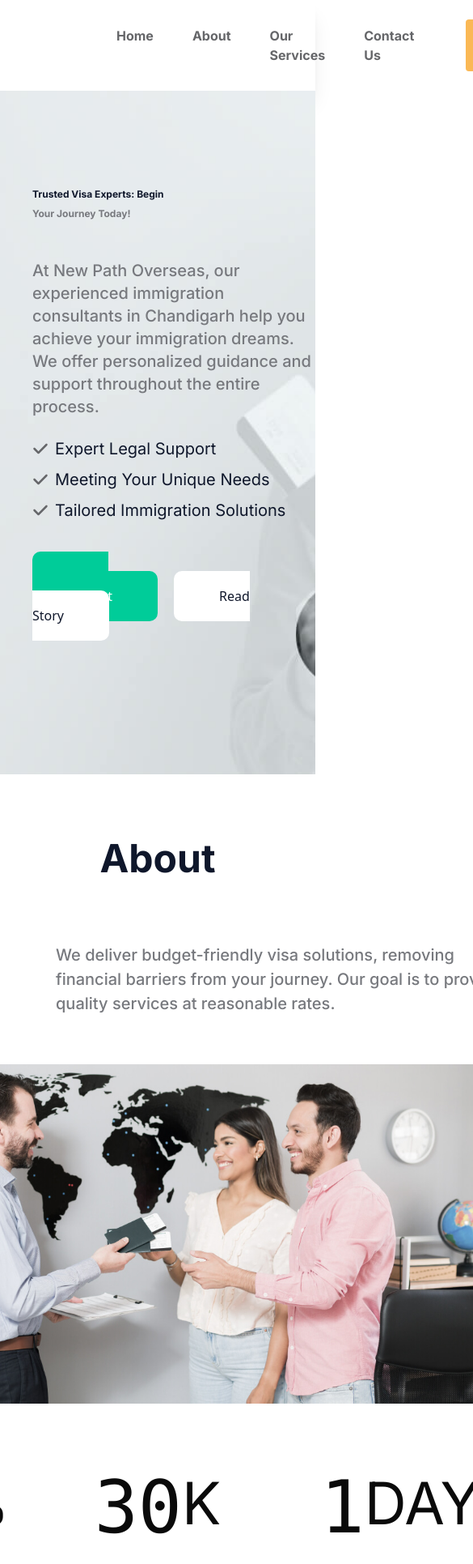
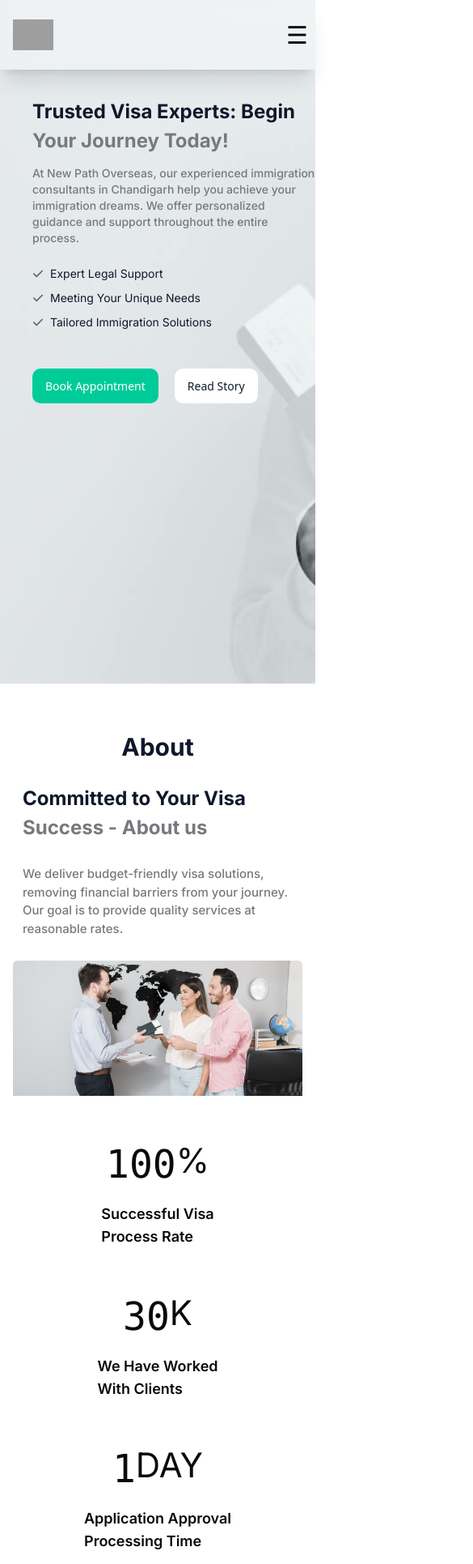
Before and after one commit to Neeraj-gagat/New-path-overseas, a Next.js app: page / in a window 390 px wide. Shown: the top 1931 px of the page at 81% size, 585 px wide, since content can reach past the window. Built offline with nearby package versions, Linux system fonts and the light colour scheme; grey boxes are pictures that could not be loaded.

Commit message:
added responsiveness

```diff
--- a/app/globals.css
+++ b/app/globals.css
@@ -3,9 +3,10 @@
 
 @custom-variant dark (&:is(.dark *));
 
-@theme {
+html {
+  scroll-behavior: smooth;
+}
 
-}
 
 /* :root {
   --background: #ffffff;
--- a/app/page.tsx
+++ b/app/page.tsx
@@ -1,5 +1,6 @@
 import { Aboutus } from "@/components/Aboutus";
 import { AppBar } from "@/components/Appbar";
+import { Contact } from "@/components/Contact";
 import { Hero } from "@/components/Hero";
 import { Ourservices } from "@/components/Our-services";
 
@@ -7,9 +8,12 @@ export default function Home() {
   return (
     <div className="bg-white">
       <AppBar />
+      <div className="md:mt-22">
       <Hero/>
       <Aboutus/>
       <Ourservices/>
+      <Contact/>
+      </div>
   </div>
    );
 }
--- a/components/Aboutus.tsx
+++ b/components/Aboutus.tsx
@@ -58,41 +58,41 @@ export const Aboutus = () => {
 
       ];
 
-    return <div className="flex justify-center pt-20" id="about">
+    return <div className="flex justify-center pt-15 md:pt-20" id="about">
         <div>
-                <p className="flex justify-center text-5xl font-bold text-slate-900">About</p>
-            <div className="flex justify-between space-x-10 pt-20">
-                <div className="text-5xl font-bold max-w-[600px]">
+                <p className="flex justify-center text-3xl md:text-5xl font-bold text-slate-900">About</p>
+            <div className="flex flex-col md:flex-row md:justify-between md:space-x-10 px-7 md:px-0 pt-7 md:pt-20">
+                <div className="md:text-5xl font-bold max-w-full md:max-w-[600px]">
                     <TypewriterEffectSmooth words={words} />
                     {/* <p className="flex justify-center text-slate-900">Committed to Your Visa</p> */}
-                    <TypewriterEffectSmooth2  className="text-[#77797e]" words={words2} />
+                    <TypewriterEffectSmooth2 words={words2} />
                     {/* <p className="text-[#77797e] flex justify-start">Success - About us</p> */}
                 </div>
-                <p className="max-w-xl text-[20px] text-[#77797e] font-medium">We deliver budget-friendly visa solutions, removing financial barriers from your journey. Our goal is to provide quality services at reasonable rates.</p>
+                <p className="max-w-xl text-[15px] md:text-[20px] text-[#77797e] pt-7 md:pt-0 font-medium">We deliver budget-friendly visa solutions, removing financial barriers from your journey. Our goal is to provide quality services at reasonable rates.</p>
             </div>
-            <div className="flex justify-center pt-15">
-            <img  src="/about_img.jpg" alt="image" width={1240} height={200} />
+            <div className="flex justify-center pt-7 md:pt-15">
+            <img  src="/about_img.jpg" alt="image" className="w-[400px] md:w-full px-4 md:px-0 rounded-2xl" width={1240} height={200} />
             </div>
 
-            <div className="flex justify-between">
+            <div className="flex flex-col md:flex-row justify-between">
             <div className="">
-                <div className="w-[300px] flex justify-center pt-15 bg-[#FFFFFF] items-center"> <HTMLContent/> <p className="text-7xl pb-2">%</p> </div>
-                <div className="flex justify-center text-2xl text-start px-auto font-semibold">
+                <div className="w-[100px] md:w-[300px] flex justify-center pt-9 md:pt-15 bg-[#FFFFFF] mx-auto md:mx-0 items-center"> <HTMLContent/> <p className="text-[42px] md:text-7xl pb-2">%</p> </div>
+                <div className="flex justify-center text-lg md:text-2xl text-start px-auto font-semibold">
                 <div className="hover:underline decoration-[#0191FF]" ><p>Successful Visa</p>
                 <p>Process Rate</p></div>
                 </div>
                 </div>
                 <div className="">
-                <div className="w-[300px] flex justify-center pt-15 bg-[#FFFFFF] items-center"> <HTMLContent2/><p className="text-7xl pb-2">K</p> </div>
-                <div className="flex justify-center text-2xl text-start px-auto font-semibold">
+                <div className="w-[100px] md:w-[300px] flex justify-center pt-9 md:pt-15 bg-[#FFFFFF] mx-auto md:mx-0 items-center"> <HTMLContent2/><p className="text-[42px] md:text-7xl pb-2">K</p> </div>
+                <div className="flex justify-center text-lg md:text-2xl text-start px-auto font-semibold">
                 <div className="hover:underline decoration-[#0191FF]"><p>We Have Worked</p>
                 <p>With Clients</p></div>
                 </div>
                 </div>
 
                 <div className="">
-                <div className="w-[300px] flex justify-center pt-15 bg-[#FFFFFF] items-center"> <HTMLContent3/> <p className="text-7xl pb-2">DAY</p> </div>
-                <div className="flex justify-center text-2xl text-start px-auto font-semibold">
+                <div className="w-[100px] md:w-[300px] flex justify-center pt-9 md:pt-15 bg-[#FFFFFF] mx-auto md:mx-0 items-center"> <HTMLContent3/> <p className="text-[42px] md:text-7xl pb-2">DAY</p> </div>
+                <div className="flex justify-center text-lg md:text-2xl text-start px-auto font-semibold">
                 <div className="hover:underline decoration-[#0191FF]"><p>Application Approval</p>
                 <p>Processing Time</p></div>
                 </div>
@@ -100,14 +100,14 @@ export const Aboutus = () => {
 
             </div>
 
-            <div className="flex justify-between pt-30">
-              <img src="/mission.jpg" width={500} height={200} alt="" />
+            <div className="flex flex-col md:flex-row justify-between px-7 md:px-0 pt-10 md:pt-30">
+              <img src="/mission.jpg" className="w-[400px] md:w-fit" width={500} height={200} alt="" />
               <div className="flex justify-center my-auto">
-                <div className="max-w-2xl">
+                <div className="pt-7 md:pt-0 max-w-2xl">
                   <TypewriterEffectSmooth words={word3} />
                   <TypewriterEffectSmooth2 words={word4} />
-                  <p className="text-xl pt-7 text-slate-900 font-medium">With years of experience in sponsoring and managing visas, we’ve perfected our processes to deliver exceptional results. Our deep understanding of work visas and our commitment to client satisfaction make us your ideal partner. Whether you’re looking to immigrate to the United States or another country, we’re here to guide you every step of the way.</p>
-                  <div className="pt-5"><a href="" className="flex justify-center text-white hover:bg-[#00CC99] transition duration-300 text-base font-medium w-[400px] py-5 rounded-lg bg-[#0191FF]">Apply Know</a></div>
+                  <p className="text-sm md:text-xl pt-7 text-[#77797e] md:text-slate-900 font-medium">With years of experience in sponsoring and managing visas, we’ve perfected our processes to deliver exceptional results. Our deep understanding of work visas and our commitment to client satisfaction make us your ideal partner. Whether you’re looking to immigrate to the United States or another country, we’re here to guide you every step of the way.</p>
+                  <div className="pt-5"><a href="" className="flex justify-center text-white hover:bg-[#00CC99] transition duration-300 text-sm md:text-base font-medium w-[200px] md:w-[400px] py-3 md:py-5 rounded-lg bg-[#0191FF]">Apply Know</a></div>
                 </div>
               </div>
             </div>
--- a/components/Appbar.tsx
+++ b/components/Appbar.tsx
@@ -1,23 +1,96 @@
+"use client"
 import Image from "next/image"
+import { useState } from "react";
+
+export const AppBar = () => {
+    const [menuOpen, setMenuOpen] = useState(false);
 
 
-export const AppBar = () => {
-    return <nav className="py-6 w-full shadow-xl px-20 items-center flex justify-between space-x-16">
-        <div className="flex justify-start">
+  const scrollToSection = (id: string, offset = 50) => {
+    const element = document.querySelector(id);
+    if (element) {
+      const topPosition = element.getBoundingClientRect().top + window.scrollY - offset;
+      window.scrollTo({ top: topPosition, behavior: "smooth" });
+    }
+  };
+
+
+    return <nav className="fixed top-0 left-0 py-6 w-full bg-white/30 backdrop-blur-[0.8rem] border-opacity-40 shadow-xl md:px-20 px-0 items-center flex justify-between  md:space-x-16 space-x-0 z-50">
+        <div className="flex justify-start px-4">
             <Image alt="logo" width={50} height={1} src={"/logo.png."}/>
         </div>
-        <div className="flex justify-center text-[#656669] space-x-12 font-bold">
-            <a className="hover:text-black transition duration-300 md:hover:scale-105" href="#home">Home</a>
-            <a className="hover:text-black transition duration-300 md:hover:scale-105" href="#about">About</a>
-            <a className="hover:text-black transition duration-300 md:hover:scale-105" href="#services">Our Services</a>
-            {/* <a className="hover:text-black transition duration-300 md:hover:scale-105" href="#blog">Blog</a> */}
-            <a className="hover:text-black transition duration-300 md:hover:scale-105" href="#contact us">Contact Us</a>
+        <div className="hidden md:flex justify-center text-[#656669] space-x-0 md:space-x-12 font-bold">
+            <button onClick={() => scrollToSection("#home")} className="hover:text-black transition duration-300 md:hover:scale-105"  >Home</button>
+            <button onClick={() => scrollToSection("#about")} className="hover:text-black transition duration-300 md:hover:scale-105" >About</button>
+            <button onClick={() => scrollToSection("#services")} className="hover:text-black transition duration-300 md:hover:scale-105" >Our Services</button>
+            <button onClick={() => scrollToSection("#contact")} className="hover:text-black transition duration-300 md:hover:scale-105" >Contact Us</button>
         </div>
         <div>
-            <button className="bg-[#FAB855] py-2 px-7 font-medium rounded hover:text-white hover:bg-slate-900 transition duration-300">
+            <button className="hidden md:block bg-[#FAB855] py-2 px-7 md:-mr-15 font-medium rounded hover:text-white hover:bg-slate-900 transition duration-300">
                 Apply Now
             </button>
+              {/* Hamburger Menu Icon for Mobile */}
+      <div className="lg:hidden flex items-center">
+        <button
+          onClick={() => setMenuOpen(!menuOpen)}
+          className="text-3xl -ml-9 focus:outline-none"
+        >
+          {menuOpen ? "✕" : "☰"}
+        </button>
+      </div>
         </div>
 
+
+      {/* Mobile Menu */}
+      <div
+        className={`absolute top-16 left-0 w-full bg-white shadow-md lg:hidden transition-all duration-300 ease-in-out ${
+          menuOpen ? "block" : "hidden"
+        }`}
+      >
+        <div className="flex flex-col items-start space-y-6 p-6 text-[#656669] font-bold">
+          <button
+            onClick={() => {
+              scrollToSection("#home");
+              setMenuOpen(false);
+            }}
+            className="hover:text-black transition duration-300"
+          >
+            Home
+          </button>
+          <button
+            onClick={() => {
+              scrollToSection("#about");
+              setMenuOpen(false);
+            }}
+            className="hover:text-black transition duration-300"
+          >
+            About
+          </button>
+          <button
+            onClick={() => {
+              scrollToSection("#services");
+              setMenuOpen(false);
+            }}
+            className="hover:text-black transition duration-300"
+          >
+            Our Services
+          </button>
+          <button
+            onClick={() => {
+              scrollToSection("#contact");
+              setMenuOpen(false);
+            }}
+            className="hover:text-black transition duration-300"
+          >
+            Contact Us
+          </button>
+          <button
+            onClick={() => setMenuOpen(false)}
+            className="bg-[#FAB855] py-2 px-7 font-medium rounded hover:text-white hover:bg-slate-900 transition duration-300"
+          >
+            Apply Now
+          </button>
+        </div>
+    </div>
     </nav>
 }
--- /dev/null
+++ b/components/Contact.tsx
@@ -0,0 +1,14 @@
+
+
+export const Contact = () => {
+    return <div>
+        <div>
+            <p className="text-3xl md:text-5xl text-center font-bold text-slate-900 pt-10 md:pt-20">Contact Us</p>
+        <div className="">
+            <div>SCO 64-65, 4th Floor, Sector 17A, Chandigarh</div>
+            <div>9888386639</div>
+            <div>newpathoverseas17@gmail.com</div>
+        </div>
+        </div>
+    </div>
+}
--- a/components/Hero.tsx
+++ b/components/Hero.tsx
@@ -34,16 +34,16 @@ export const Hero = () => {
         <TypewriterEffectSmooth words={words}/>
         {/* <p className="text-5xl font-bold text-slate-900 max-w-[700px]">&quot;Trusted Visa Experts: Begin Your Journey Today!</p> */}
         <TypewriterEffectSmooth2 words={words2} />
-        <p className="pt-10 font-medium text-xl text-[#77797e] max-w-[700px]">At New Path Overseas, our experienced immigration consultants in Chandigarh help you achieve your immigration dreams. We offer personalized guidance and support throughout the entire process.</p>
-        <div className="pt-6 space-y-2.5 text-xl font-Poppins text-slate-900 font-normal">
+        <p className="pt-3 md:pt-10 font-medium text-sm md:text-xl text-[#77797e] max-w-[700px]">At New Path Overseas, our experienced immigration consultants in Chandigarh help you achieve your immigration dreams. We offer personalized guidance and support throughout the entire process.</p>
+        <div className="pt-6 space-y-2.5 text-sm md:text-xl font-Poppins text-slate-900 font-normal">
             <div className="flex items-center gap-2"><FaCheck color="#656669" /> <p>Expert Legal Support</p></div>
             <div className="flex items-center gap-2"><FaCheck color="#656669" /> <p>Meeting Your Unique Needs</p></div>
             <div className="flex items-center gap-2"><FaCheck color="#656669" /> <p>Tailored Immigration Solutions</p></div>
 
             </div>
         <div className="pt-14 space-x-5 font-sans">
-            <a className="py-5 px-14 text-base rounded-lg text-white font-medium bg-[#00CC99] hover:bg-[#0191FF] transition duration-400 " href="#contact us">Book Appointment</a>
-            <a className="py-5 px-14 text-base text-slate-900  rounded-lg hover:text-white font-medium hover:bg-[#00CC99] bg-white transition duration-400 " href="#about">Read Story</a>
+            <a className="py-3 md:py-5 px-4 md:px-14 text-sm md:text-base rounded-lg text-white font-medium bg-[#00CC99] hover:bg-[#0191FF] transition duration-400 " href="#contact us">Book Appointment</a>
+            <a className="py-3 md:py-5 px-4 md:px-14 text-sm md:text-base text-slate-900  rounded-lg hover:text-white font-medium hover:bg-[#00CC99] bg-white transition duration-400 " href="#about">Read Story</a>
         </div>
         </div>
 
--- a/components/Our-services.tsx
+++ b/components/Our-services.tsx
@@ -13,14 +13,9 @@ export const Ourservices = () => {
         {text:"and"},
         {text:"Consultation"},
     ]
-    // const words3 = [
-    //     {text:"🌍"},
-    //     {text:"Choose"},
-    //     {text:"Your"},
-    // ]
 
     const words3 = [
-        {text:"Male"},
+        {text:"Make"},
         {text:"Your"},
         {text:"Choice"},
         {text:"for"},
@@ -30,29 +25,28 @@ export const Ourservices = () => {
         {text:"Nation"},
     ]
 
-    return <div className="pt-20 flex justify-center" id="services">
+    return <div className="pt-15 md:pt-30 flex justify-center" id="services">
         <div>
-            <p className="text-5xl flex justify-center text-slate-900 font-bold">Our Services</p>
+            <p className=" text-3xl md:text-5xl flex justify-center text-slate-900 font-bold">Our Services</p>
 
-            <div className="flex justify-between pt-20 space-x-20">
-                <div className="max-w-xl my-auto">
+            <div className="flex flex-col md:flex-row md:justify-between pt-7 md:pt-20 px-7 md:px-0  md:space-x-20">
+                <div className="md:max-w-xl md:my-auto">
                     {/* <p className="text-4xl font-bold">Visa Assistance and Consultation </p> */}
                     <TypewriterEffectSmooth words={words} />
                     <TypewriterEffectSmooth2 words={words2} />
-                    <p className="text-xl pt-7 text-slate-900 font-medium">We offer expert guidance and support for obtaining the right visa for your destination. Whether you are traveling for tourism, business, work, or study, our experienced consultants ensure that the visa application process is smooth and hassle-free.</p>
-                    <p></p>
+                    <p className="text-sm md:text-xl pt-7 max-w-xl text-slate-900 font-medium">We offer expert guidance and support for obtaining the right visa for your destination. Whether you are traveling for tourism, business, work, or study, our experienced consultants ensure that the visa application process is smooth and hassle-free.</p>
                 </div>
-                <img src="/services-img1.png" className="rounded-2xl" alt="image" width={500} height={200} />
+                <img src="/services-img1.png" className="rounded-2xl w-[400px] md:w-fit mt-8" alt="image" width={500} height={200} />
             </div>
 
-            <div className="pt-20">
-                <div className="flex justify-between space-x-20 ">
+            <div className="pt-10 md:pt-20">
+                <div className="flex flex-col md:flex-row md:justify-between px-7 md:px-0 md:space-x-20 ">
                     <div className="max-w-xl"> <TypewriterEffectSmooth words={words3} />
                     <TypewriterEffectSmooth2 words={words4} />
                     </div>
-                    <div className="text-xl max-w-xl pt-7 text-[#77797e] font-medium"><p>Choosing the ideal destination for immigration is a pivotal decision that can shape the trajectory of your</p> </div>
+                    <div className="text-sm md:text-xl max-w-xl pt-7 text-[#77797e] font-medium"><p>Choosing the ideal destination for immigration is a pivotal decision that can shape the trajectory of your</p> </div>
                 </div>
-                <div className="pt-15">
+                <div className="pt-7 md:pt-15">
                     <ContinentSelector/>
                 </div>
             </div>
--- a/components/ui/html-content.tsx
+++ b/components/ui/html-content.tsx
@@ -21,14 +21,14 @@ export  function HTMLContent() {
         return () => controls?.stop();
       }, [inView, count]);
 
-    return <motion.pre ref={inViewRef} style={text}>{rounded}</motion.pre>
+    return <motion.pre ref={inViewRef} className="text-5xl md:text-7xl py-6">{rounded}</motion.pre>
 }
 
-const text: React.CSSProperties = {
-    fontSize: 90,
-    color: "slate-900",
-    fontWeight: 100,
-}
+// const text: React.CSSProperties = {
+//     fontSize: 90,
+//     color: "slate-900",
+//     fontWeight: 100,
+// }
 
 export  function HTMLContent2() {
     const count = useMotionValue(0)
@@ -47,13 +47,10 @@ export  function HTMLContent2() {
         return () => controls?.stop();
       }, [inView, count]);
 
-    return <motion.pre ref={inViewRef} style={text2}>{rounded}</motion.pre>
+    return <motion.pre ref={inViewRef} className="text-5xl md:text-7xl py-6">{rounded}</motion.pre>
 }
 
-const text2 = {
-    fontSize: 90,
-    color: "slate-900",
-}
+
 
 export  function HTMLContent3() {
     const count = useMotionValue(0)
@@ -72,15 +69,9 @@ export  function HTMLContent3() {
         return () => controls?.stop();
       }, [inView, count]);
 
-    return <motion.pre ref={inViewRef} style={text3}>{rounded}</motion.pre>
+    return <motion.pre ref={inViewRef} className="text-5xl md:text-7xl py-6">{rounded}</motion.pre>
 }
 
-const text3: React.CSSProperties = {
-    fontSize: 90,
-    color: "slate-900",
-    fontWeight: "lighter"
-
-} as const
 
 // export  function HTMLContent3() {
 //     const count = useMotionValue(0)
--- a/components/ui/typewriter-effect.tsx
+++ b/components/ui/typewriter-effect.tsx
@@ -156,7 +156,7 @@ export const TypewriterEffectSmooth = ({
         }}
       >
         <div
-          className="text-xs sm:text-base md:text-xl lg:text:3xl xl:text-5xl font-bold pb-1"
+          className="text-[24px] sm:text-2xl md:text-2xl lg:text:3xl xl:text-5xl font-bold md:pb-1"
           style={{
             whiteSpace: "nowrap",
           }}
@@ -228,7 +228,7 @@ export const TypewriterEffectSmooth2 = ({
   };
 
   return (
-    <div className={cn("flex space-x-0 my-1", className)}>
+    <div className={cn("flex space-x-0 my-0 md:my-1", className)}>
       <motion.div
         className="overflow-hidden"
         initial={{
@@ -244,7 +244,7 @@ export const TypewriterEffectSmooth2 = ({
         }}
       >
         <div
-          className="text-xs sm:text-base md:text-xl lg:text:3xl xl:text-5xl font-bold pb-1"
+          className="text-[24px] sm:text-2xl md:text-2xl lg:text:3xl xl:text-5xl font-bold md:pb-1"
           style={{
             whiteSpace: "nowrap",
           }}
```
Also changed, not shown: components/Countries.tsx (+7 -16 lines), components/ui/dropdown.tsx (added, +91 -0 lines).
